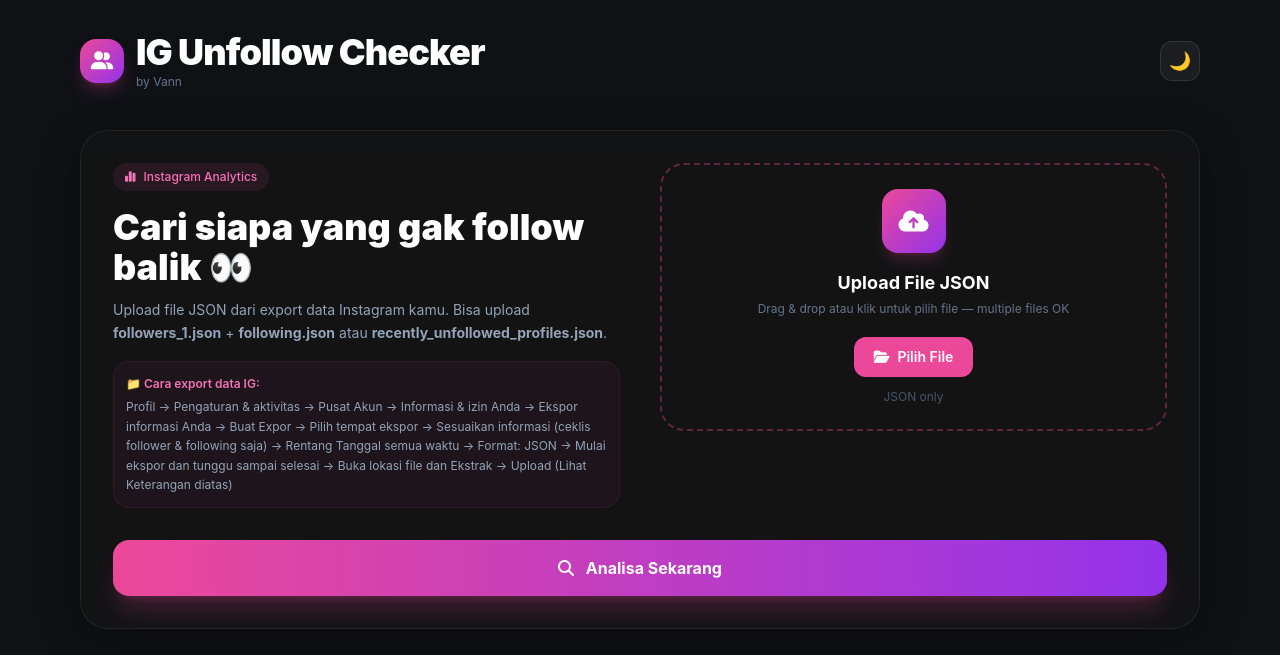
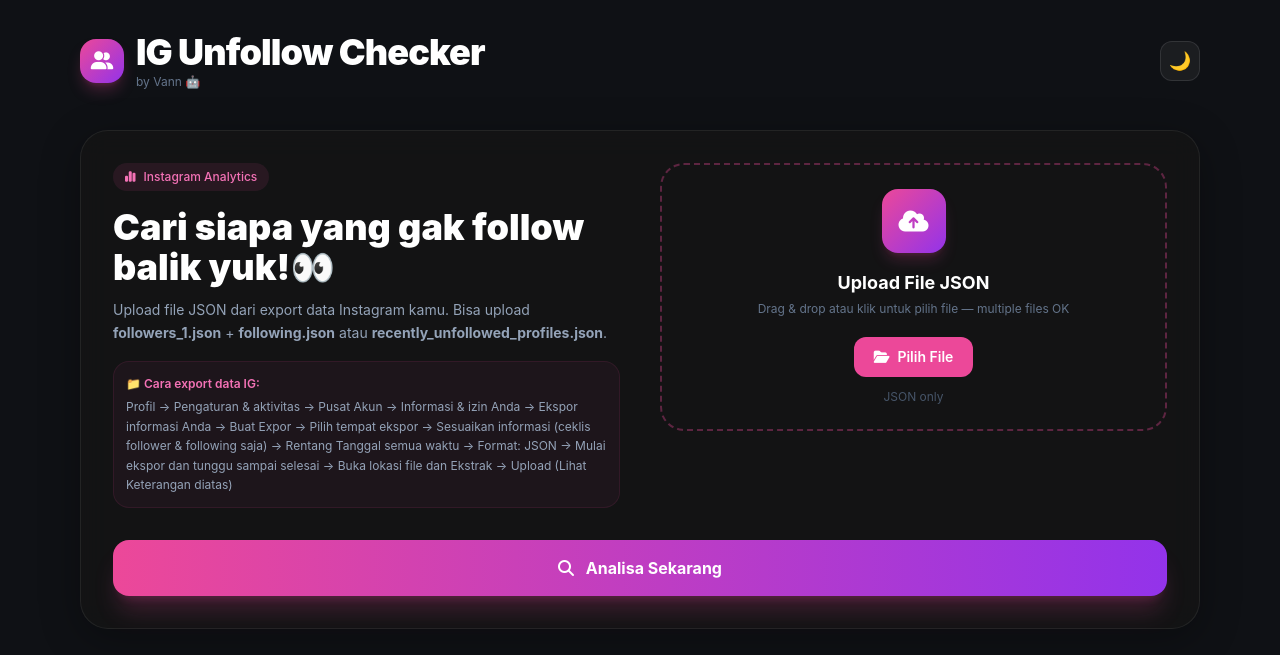
Before and after one commit to ikhvanade/unfollow-ig, a plain HTML site: page index.html in a window 1280 px wide. Shown: the top 655 px of the page. Drawn offline with nearby package versions, Linux system fonts and the light colour scheme.

Commit message:
Update index.html

```diff
--- a/index.html
+++ b/index.html
@@ -40,7 +40,7 @@
         </div>
         <div>
           <h1 class="text-2xl md:text-4xl font-black tracking-tight leading-none">IG Unfollow Checker</h1>
-          <p class="text-xs text-slate-500 mt-0.5">by Vann</p>
+          <p class="text-xs text-slate-500 mt-0.5">by Vann 🤖</p>
         </div>
       </div>
       <button id="themeBtn" class="w-10 h-10 rounded-xl border border-white/10 bg-white/5 hover:scale-105 transition text-lg flex-shrink-0 flex items-center justify-center">🌙</button>
@@ -54,7 +54,7 @@
         <div class="inline-flex items-center gap-2 bg-pink-500/10 text-pink-400 px-3 py-1.5 rounded-full text-xs font-medium mb-4">
           <i class="fa-solid fa-chart-simple"></i> Instagram Analytics
         </div>
-        <h2 class="text-3xl md:text-4xl font-black leading-tight mb-3">Cari siapa yang gak follow balik 👀</h2>
+        <h2 class="text-3xl md:text-4xl font-black leading-tight mb-3">Cari siapa yang gak follow balik yuk!👀</h2>
         <p class="text-slate-400 text-sm leading-relaxed">
           Upload file JSON dari export data Instagram kamu. Bisa upload
           <strong>followers_1.json</strong> + <strong>following.json</strong>
```
